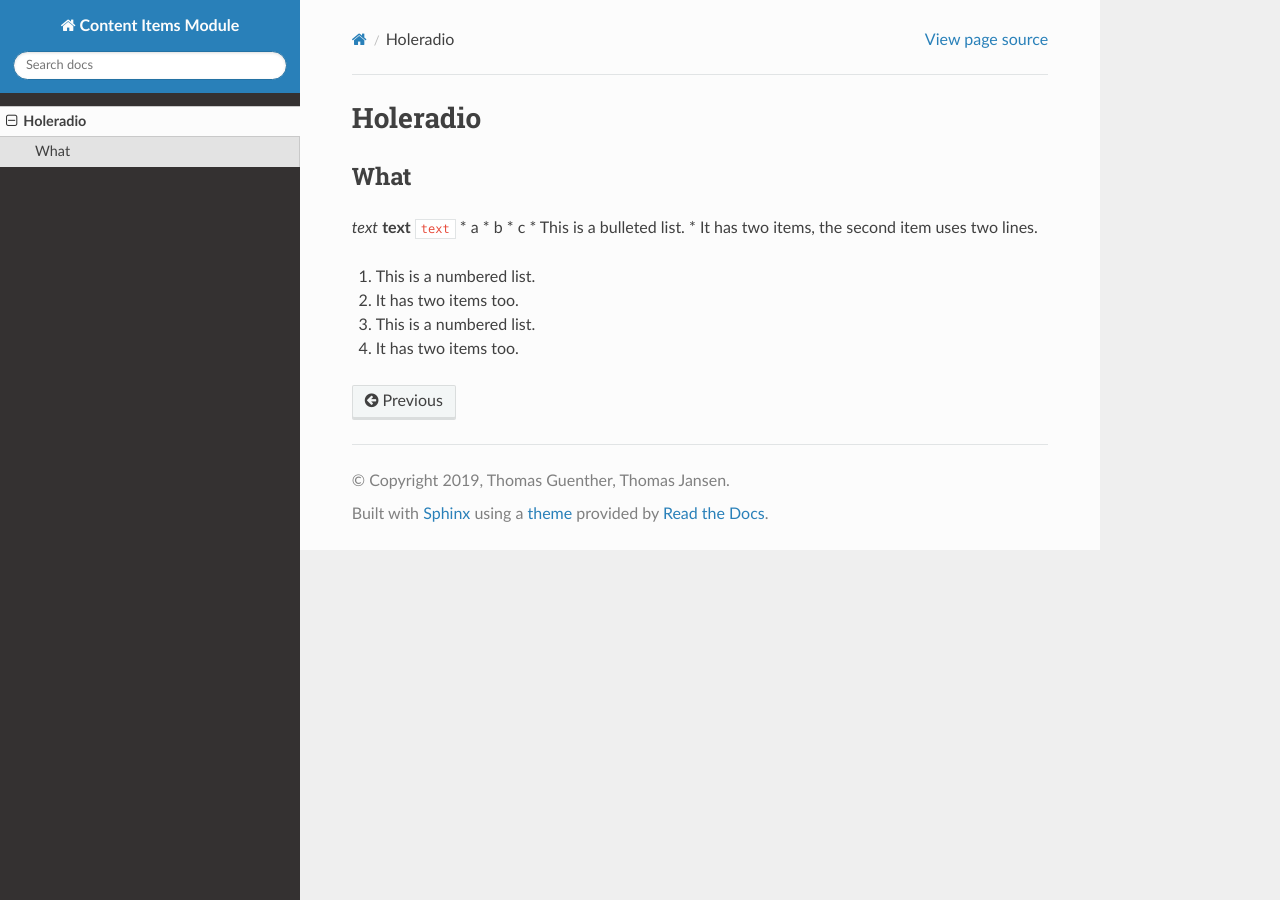
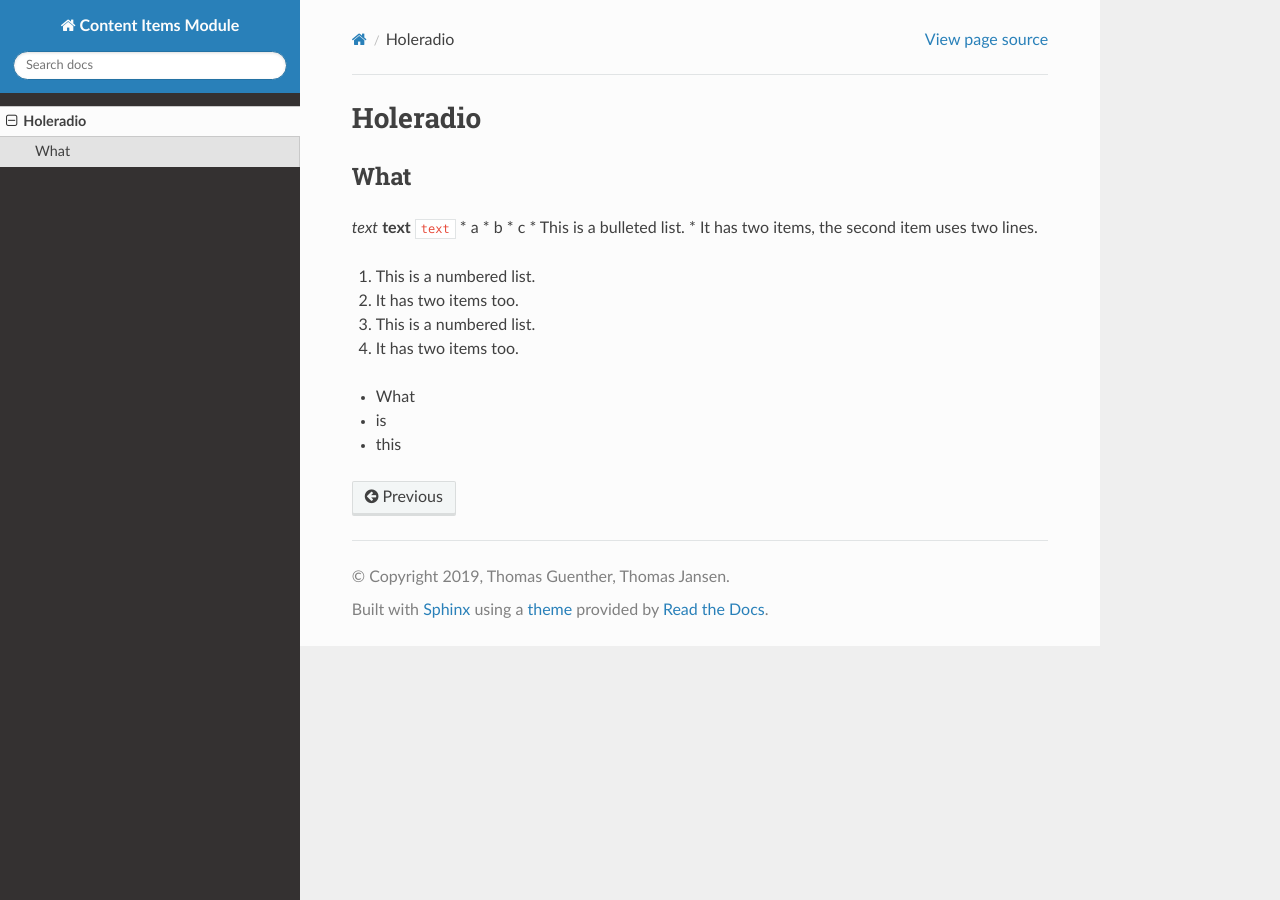
Before and after one commit to hnm/ci, a Sphinx documentation site: the page built from docs/test.rst, in a window 1280 px wide. Built offline with Sphinx 7.4.7 and the Read the Docs theme 2.0.0, drawn with Linux system fonts in a browser that asks for light colours.

Commit message:
holeradio

```diff
--- a/docs/test.rst
+++ b/docs/test.rst
@@ -19,3 +19,7 @@ What
 
 #. This is a numbered list.
 #. It has two items too.
+
+- What
+- is
+- this
```
